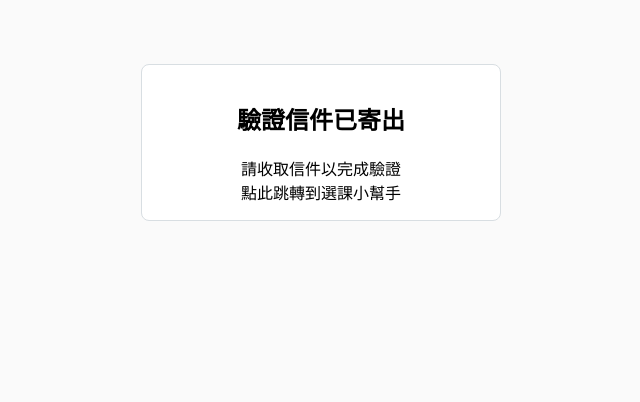
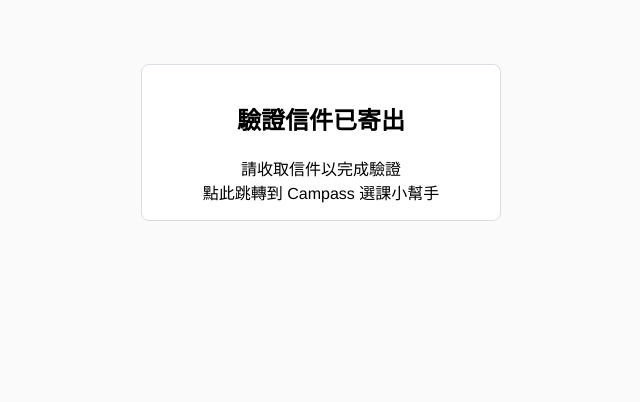
Before and after one commit to Stufinite/userpool, a Django app: page /accounts/verify/resend in a window 1280 px wide. Shown: the part 108-510 px from the top of the page, without its empty margins (299-939 px from the left). Run offline with Django 3.2, Linux system fonts and the light colour scheme; a user stored in the database is signed in; tables that the repository leaves empty hold one stand-in row (values such as "Sample post"); some libraries are stand-ins or nearby versions.

Commit message:
Fixed jump location

```diff
--- a/userpool/login/templates/email/forgotpassword.html
+++ b/userpool/login/templates/email/forgotpassword.html
@@ -2,4 +2,4 @@
 
 <h1>{{ password }}</h1>
 
-<span><a href='http://login.stufinite.faith/accounts/login'>點此</a>登入選課小幫手</span>
+<span><a href='http://login.campass.com.tw/accounts/login'>點此</a>登入選課小幫手</span>
--- a/userpool/login/templates/email/verification.html
+++ b/userpool/login/templates/email/verification.html
@@ -1,3 +1,3 @@
 <span>你好，點擊下列連結，以驗證信箱所有權</span>
 
-<h1><a href="http://login.stufinite.faith/accounts/verify?key={{ key }}&email={{ email }}">{{ key }}</a></h1>
+<h1><a href="http://login.campass.com.tw/accounts/verify?key={{ key }}&email={{ email }}">{{ key }}</a></h1>
--- a/userpool/login/templates/logout.html
+++ b/userpool/login/templates/logout.html
@@ -13,7 +13,7 @@
   <div class='stufinite-app-content'>
       <section class="stufinite-form-container">
         <h1>你已經登出了</h1>
-        <div><a href="http://stufinite.faith">點此回到小幫手首頁</a></div>
+        <div><a href="http://www.campass.com.tw">點此跳轉到 Campass 選課小幫手</a></div>
       </section>
 </div>
 {% endblock %}
--- a/userpool/login/templates/success.html
+++ b/userpool/login/templates/success.html
@@ -14,7 +14,7 @@
       <section class="stufinite-form-container">
         <h1>{{ title }}</h1>
         <div>{{ context }}</div>
-        <div><a href="http://course.stufinite.faith">點此跳轉到選課小幫手</a></div>
+        <div><a href="http://www.campass.com.tw">點此跳轉到 Campass 選課小幫手</a></div>
       </section>
 </div>
 {% endblock %}
```
